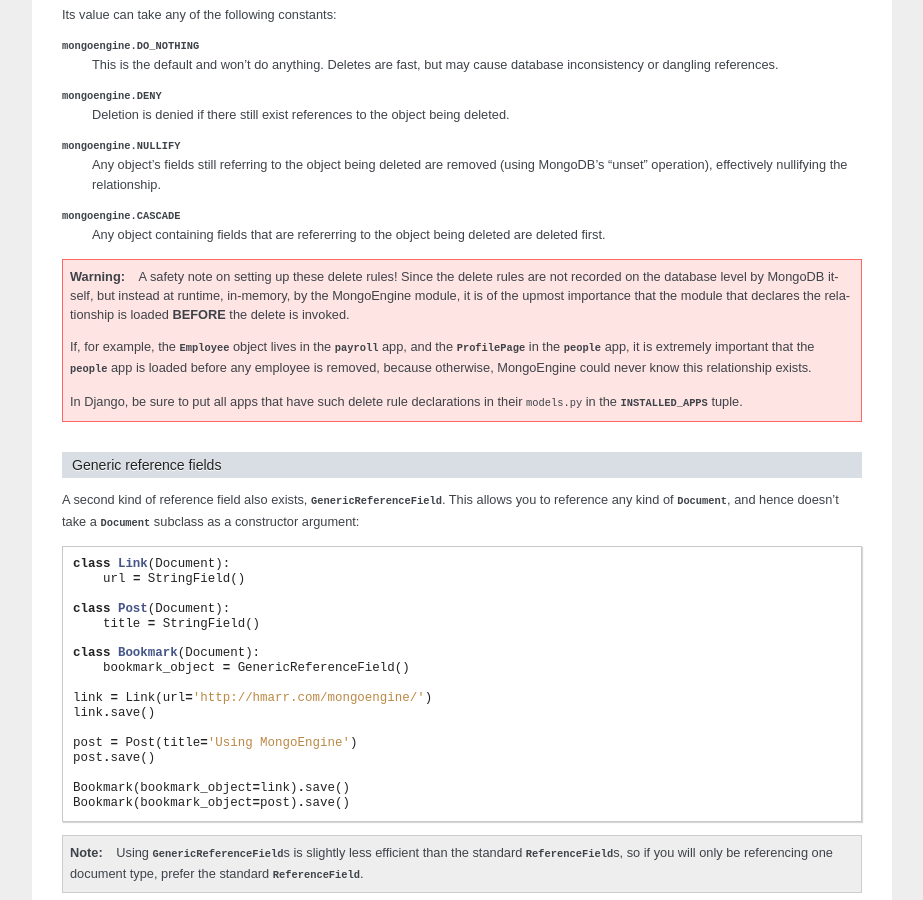
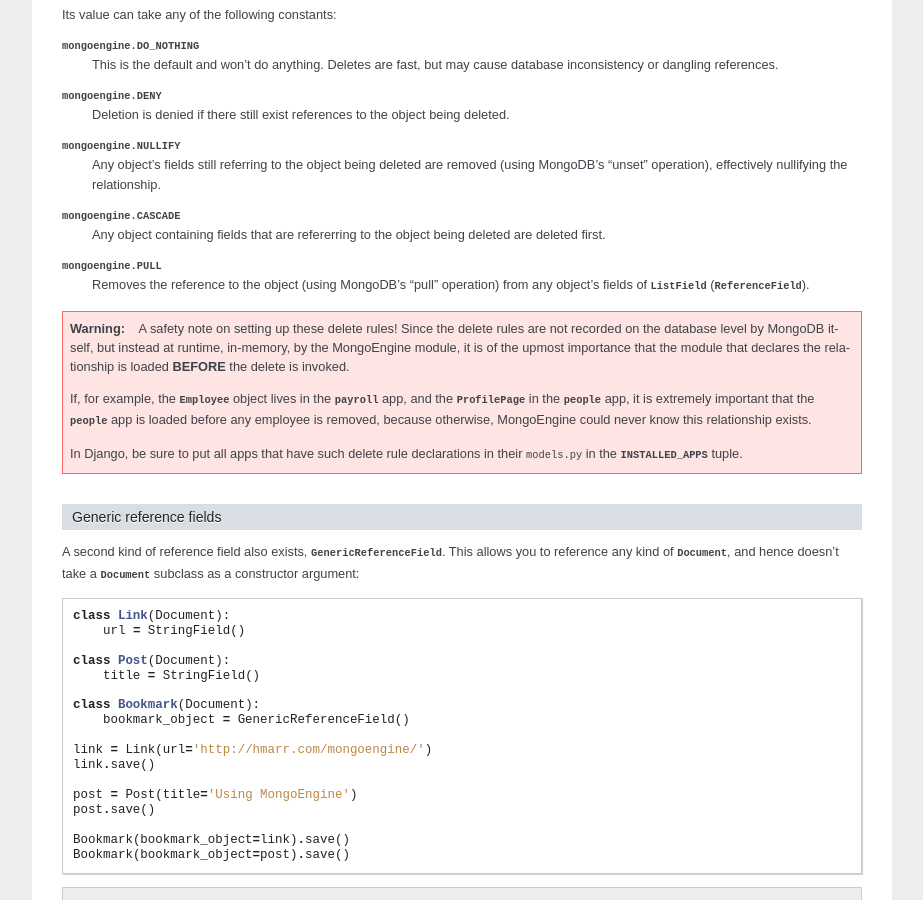
Before and after one commit to MongoEngine/mongoengine, a Sphinx documentation site: the page built from docs/guide/defining-documents.rst, in a window 1280 px wide and 900 px high, scrolled down 4501 px. Shown: the whole window, without its empty margins (198-1121 px from the left). Built offline with Sphinx 7.4.7, drawn with Linux system fonts in a browser that asks for light colours.

Commit message:
Documentation for PULL reverse_delete_rule

```diff
--- a/docs/changelog.rst
+++ b/docs/changelog.rst
@@ -1,6 +1,10 @@
 =========
 Changelog
 =========
+
+Changes in 0.6.x
+=================
+- PULL reverse_delete_rule
 
 Changes in 0.6.10
 =================
--- a/docs/guide/defining-documents.rst
+++ b/docs/guide/defining-documents.rst
@@ -289,6 +289,10 @@ Its value can take any of the following constants:
 :const:`mongoengine.CASCADE`
   Any object containing fields that are refererring to the object being deleted
   are deleted first.
+:const:`mongoengine.PULL`
+  Removes the reference to the object (using MongoDB's "pull" operation)
+  from any object's fields of
+  :class:`~mongoengine.ListField` (:class:`~mongoengine.ReferenceField`).
 
 
 .. warning::
```
Also changed, not shown: 1 other file.
